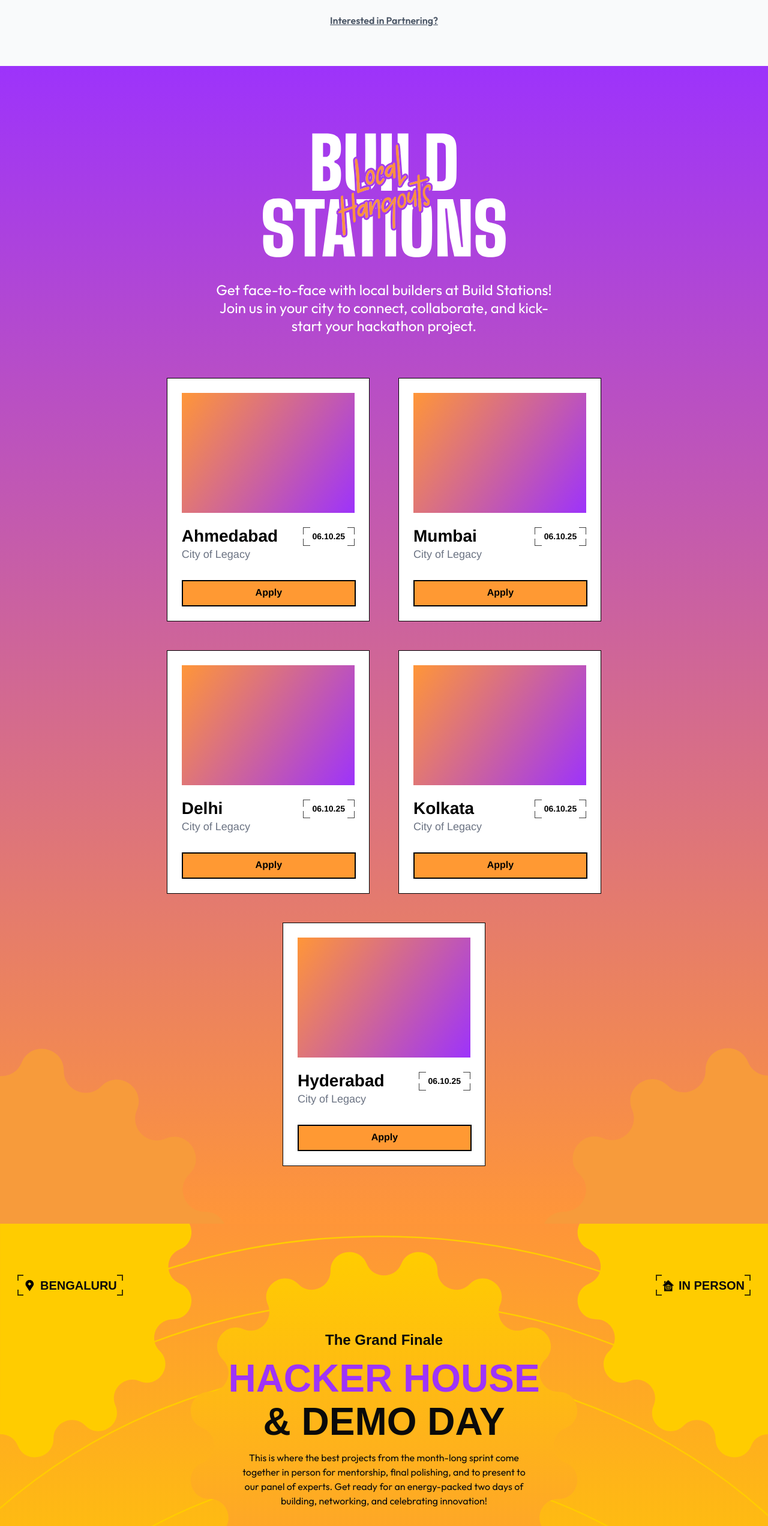
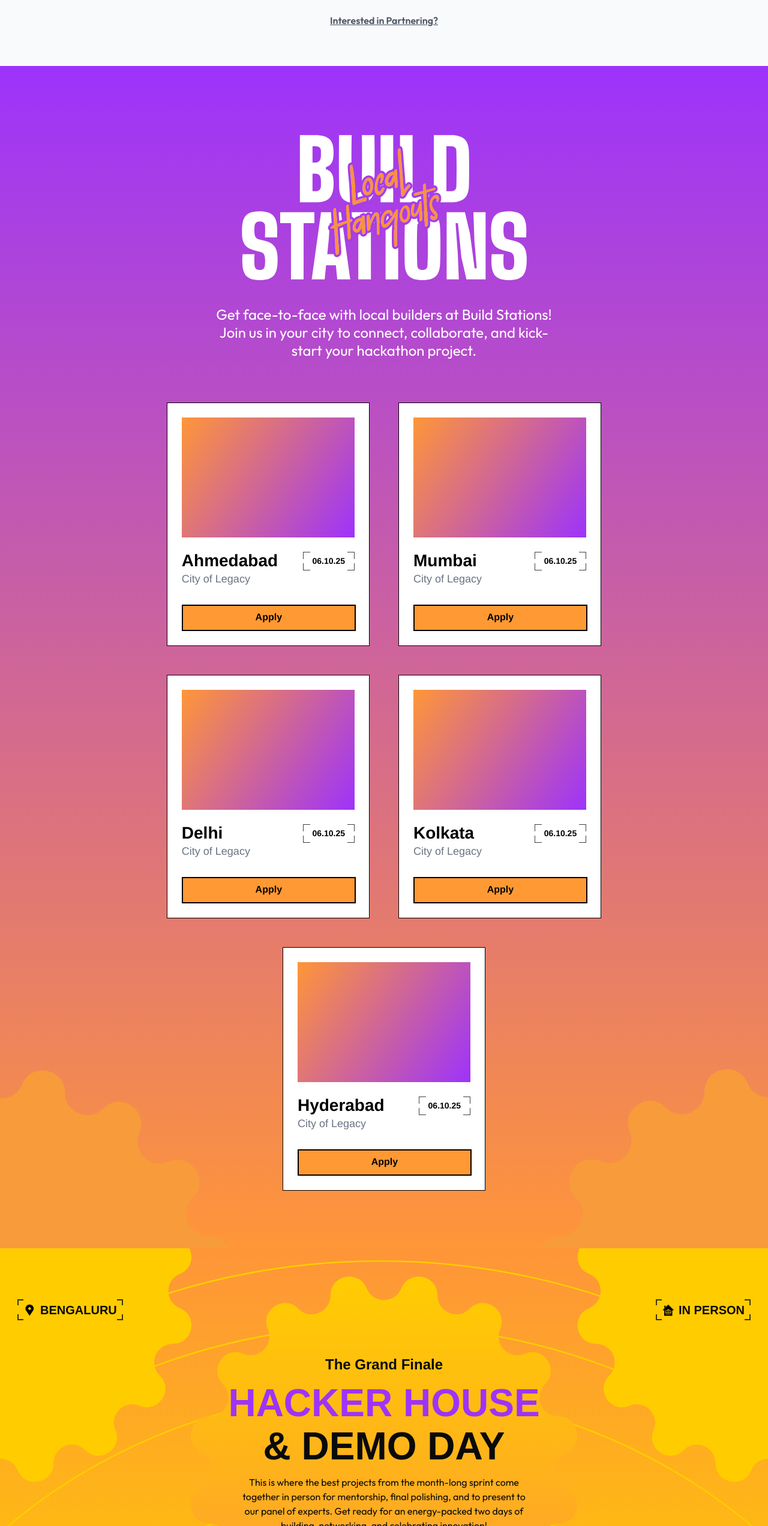
Before and after one commit to Hack-This-Fall/Hack-This-Fall-2025, a Next.js app: page / in a window 1280 px wide. Shown: the part 742-3286 px from the top of the page at 60% size. Built offline with nearby package versions, Linux system fonts and the light colour scheme; a web font is replaced by a local one.

Commit message:
refactor: improve responsive layout with container class and consistent formatting

```diff
--- a/src/components/AwardCeremony.jsx
+++ b/src/components/AwardCeremony.jsx
@@ -4,12 +4,12 @@ import Image from "next/image";
 export default function AwardCeremony() {
   return (
     <>
-      <div className="hidden md:block w-screen bg-red-300 max-w-[1500px] mx-auto aspect-[1512/937] h-auto award-ceremony">
+      <div className="hidden md:block w-screen bg-red-300 container mx-auto aspect-[1512/937] h-auto award-ceremony">
         <div className="container mx-auto px-60 flex items-center justify-center min-h-screen">
           <div className="flex flex-col items-center">
             <div className="relative flex flex-col">
               <img
-                src={"/assets/award-ceremony/main.png"}
+                src={'/assets/award-ceremony/main.png'}
                 className="mx-auto -mt-14"
                 alt="Award Ceremony"
               />
--- a/src/components/BuildStation.jsx
+++ b/src/components/BuildStation.jsx
@@ -38,9 +38,10 @@ const cities = [
 
 export default function BuildStation() {
   return (
-    <section className="flex flex-col w-full mx-auto items-center gap-[72px] px-[108px] py-24 relative bg-[linear-gradient(180deg,rgba(157,51,251,1)_0%,rgba(255,150,56,1)_100%)] overflow-hidden">
+    <section className="w-full mx-auto bg-[linear-gradient(180deg,rgba(157,51,251,1)_0%,rgba(255,150,56,1)_100%)] overflow-hidden">
+      <div className="container relative mx-auto py-24 px-[108px] flex flex-col items-center gap-[72px]">
         <header className="flex flex-col w-full max-w-[564.05px] items-center gap-6 relative z-10">
-        <div className="relative w-full max-w-[482px] h-[238px]">
+          <div className="relative w-full">
             <img
               src="/assets/build-station/heading.svg"
               alt="Build Station Heading"
@@ -104,15 +105,16 @@ export default function BuildStation() {
         </div>
 
         <img
-        className="absolute bottom-0 left-0 w-[378px] object-cover z-0"
+          className="absolute bottom-0 left-0 w-[385px] object-cover z-0"
           alt="Decorative mountain silhouette"
           src="/assets/build-station/mountain-left.svg"
         />
         <img
-        className="absolute bottom-0 right-0 w-[378px] object-cover z-0"
+          className="absolute bottom-0 right-0 w-[385px] object-cover z-0"
           alt="Decorative mountain silhouette"
           src="/assets/build-station/mountain-right.svg"
         />
+      </div>
     </section>
   );
 }
--- a/src/components/HackerHouse.jsx
+++ b/src/components/HackerHouse.jsx
@@ -4,13 +4,13 @@ export default function HackerHouse() {
   return (
     <>
       {/* Desktop */}
-      <div className="hidden md:block w-screen bg-red-300 max-w-[1500px] mx-auto aspect-[1513/874] h-auto hacker-house">
+      <div className="hidden md:block w-screen bg-red-300 container mx-auto aspect-[1513/874] h-auto hacker-house">
         <div className="container mx-auto relative h-full w-full">
           <div className="h-full">
             <div className="top-bar flex justify-between px-6 pt-20">
               <div className="box font-big-shoulders flex gap-x-2 items-center">
                 <Image
-                  src={"/assets/hacker-house/location-pin.png"}
+                  src={'/assets/hacker-house/location-pin.png'}
                   width={20}
                   height={20}
                   alt="location"
@@ -19,7 +19,7 @@ export default function HackerHouse() {
               </div>
               <div className="box font-big-shoulders flex gap-x-2 items-center">
                 <Image
-                  src={"/assets/hacker-house/remote.png"}
+                  src={'/assets/hacker-house/remote.png'}
                   width={20}
                   height={20}
                   alt="in person"
@@ -46,7 +46,7 @@ export default function HackerHouse() {
                 </div>
                 <div className="box font-big-shoulders flex gap-x-2 items-center !mt-12">
                   <Image
-                    src={"/assets/hacker-house/calender.png"}
+                    src={'/assets/hacker-house/calender.png'}
                     width={20}
                     height={20}
                     alt="calendar"
@@ -80,7 +80,7 @@ export default function HackerHouse() {
             <div className="flex justify-center gap-x-4 w-full text-sm font-bold font-big-shoulders !mt-8">
               <div className="box-mobile flex items-center gap-2">
                 <Image
-                  src={"/assets/hacker-house/location-pin.png"}
+                  src={'/assets/hacker-house/location-pin.png'}
                   width={20}
                   height={20}
                   alt="location"
@@ -89,7 +89,7 @@ export default function HackerHouse() {
               </div>
               <div className="box-mobile flex items-center gap-2">
                 <Image
-                  src={"/assets/hacker-house/remote.png"}
+                  src={'/assets/hacker-house/remote.png'}
                   width={20}
                   height={20}
                   alt="in person"
@@ -99,7 +99,7 @@ export default function HackerHouse() {
             </div>
             <div className="box-mobile flex items-center gap-2 font-big-shoulders text-sm font-bold !mt-4">
               <Image
-                src={"/assets/hacker-house/calender.png"}
+                src={'/assets/hacker-house/calender.png'}
                 width={20}
                 height={20}
                 alt="calendar"
```
Lines whose indentation alone changed are shown as unchanged.
